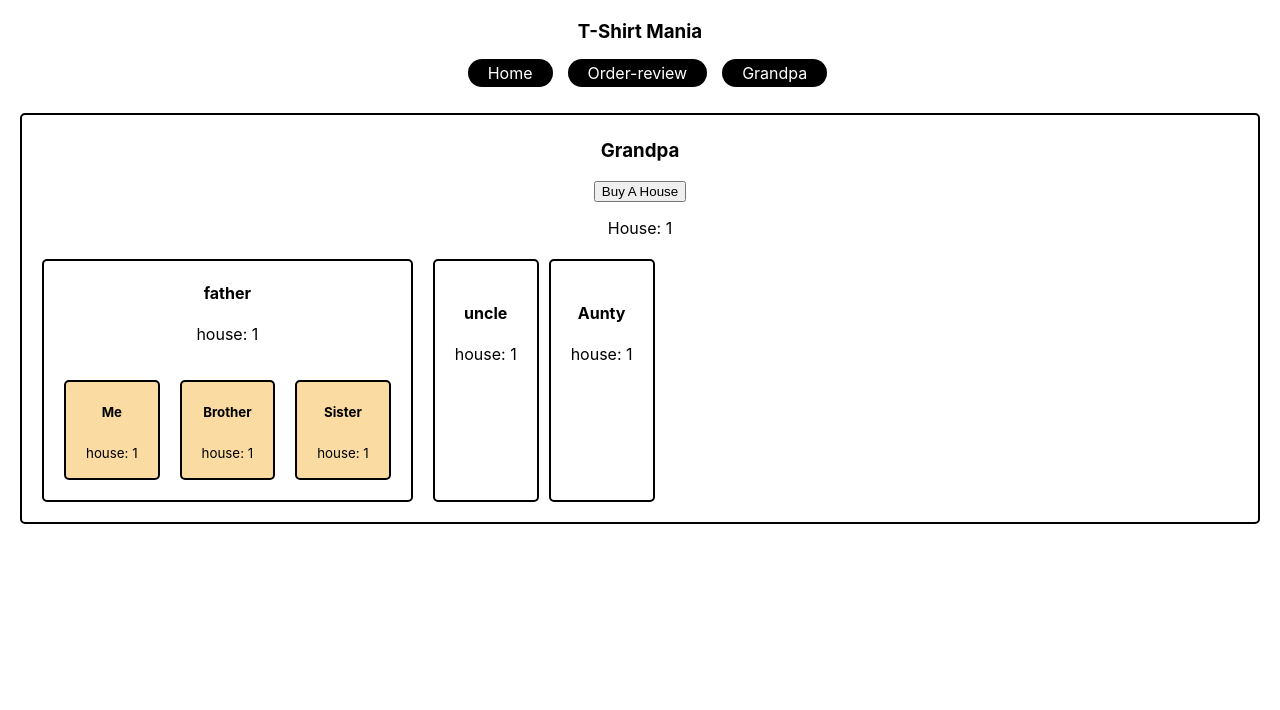
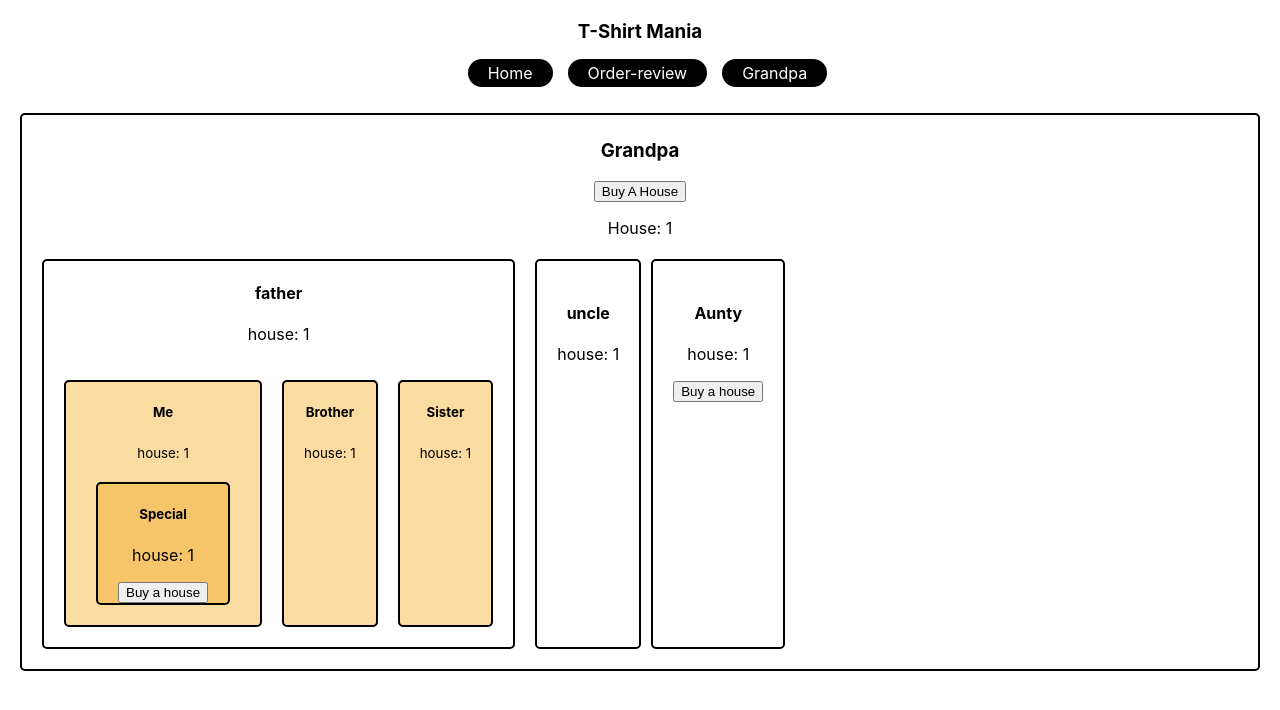
Before and after one commit to 665-stack/tshirt-mania, a React (Create React App) app: page /grandpa in a window 1280 px wide. Shown: the top 710 px of the page. Built offline with nearby package versions, Linux system fonts and the light colour scheme.

Commit message:
explore more context api's functionality

```diff
--- a/src/Components/Aunty/Aunty.js
+++ b/src/Components/Aunty/Aunty.js
@@ -1,10 +1,16 @@
-import React from 'react';
+import React, { useContext } from 'react';
+import { RingContext } from '../Grandpa/Grandpa';
 import './Aunty.css'
-const Aunty = ({ house }) => {
+const Aunty = () => {
+    const [house, setHouse] = useContext(RingContext)
+    const handleHouseIncrease = () => {
+        setHouse(house + 1)
+    }
     return (
         <div className='aunty'>
             <h4>Aunty</h4>
             <p>house: {house}</p>
+            <button onClick={handleHouseIncrease}>Buy a house</button>
         </div>
     );
 };
--- a/src/Components/Father/Father.js
+++ b/src/Components/Father/Father.js
@@ -4,13 +4,13 @@ import Brother from '../Brother/Brother';
 import Myself from '../Myself/Myself';
 import Sister from '../Sister/Sister';
 
-const Father = ({ house }) => {
+const Father = ({ house, ornament }) => {
     return (
         <div className='father'>
             <h4>father</h4>
             <p>house: {house}</p>
             <div className='fathers-children'>
-                <Myself house={house}></Myself>
+                <Myself house={house} ornament={ornament}></Myself>
                 <Brother house={house}></Brother>
                 <Sister house={house}></Sister>
             </div>
--- a/src/Components/Grandpa/Grandpa.js
+++ b/src/Components/Grandpa/Grandpa.js
@@ -1,20 +1,34 @@
-import React, { useState } from 'react';
+import React, { createContext, useState } from 'react';
 import Aunty from '../Aunty/Aunty';
 import Father from '../Father/Father';
 import Uncle from '../Uncle/Uncle';
 import './Grandpa.css'
+/*
+How to use context api step by step?
+1. call createContext with default value
+2. set a variable of the context with uppercase
+3. Make sure you export the context to use it in other places
+4. Wrap your child content using Context Provider. example: RingContext.Provider
+5. Provide a value
+6. to consume the context from child component
+7. useContext hook and you will you need to pass the contextName
+ */
 
-
+// context api
+export const RingContext = createContext('')
 
 
 const Grandpa = () => {
     // akhane grandpa er house(dynamic) gulo  jodi tar chelemeye der shegulo dite chai. taile props er maddome send korte pari.
     const [house, setHouse] = useState(1);
+    // akhane grandpa er kace akta diamond ring ace. akhon she jodi amr special jon ke direct dite cai taile normal system unujanyi parbe na. because props drilling kore jete hove. mane father > myself > special ababe dite hobe. But grandpa cacce direct special ke dite.
+    const ornament = 'Diamond Ring';
     const handleBuyAHouse = () => {
         const newHouseCount = house + 1;
         setHouse(newHouseCount)
     }
     return (
+        <RingContext.Provider value={[house, setHouse]}>
             <div className='grandpa'>
                 <h3>Grandpa</h3>
                 <button onClick={handleBuyAHouse}>Buy A House</button>
@@ -26,6 +40,7 @@ const Grandpa = () => {
                 </div>
 
             </div>
+        </RingContext.Provider>
     );
 };
 
--- a/src/Components/Myself/Myself.js
+++ b/src/Components/Myself/Myself.js
@@ -1,11 +1,12 @@
 import React from 'react';
+import Special from '../Special/Special';
 
-const Myself = ({ house }) => {
+const Myself = ({ house, ornament }) => {
     return (
         <div>
             <h5>Me</h5>
             <p><small>house: {house}</small></p>
-
+            <Special house={house}></Special>
         </div>
     );
 };
--- /dev/null
+++ b/src/Components/Special/Special.js
@@ -0,0 +1,16 @@
+import React, { useContext } from 'react';
+import { RingContext } from '../Grandpa/Grandpa';
+import './Special.css'
+const Special = () => {
+
+    const [house, setHouse] = useContext(RingContext)
+    return (
+        <div>
+            <h5>Special</h5>
+            <p>house: {house}</p>
+            <button onClick={() => setHouse(house + 1)}>Buy a house</button>
+        </div>
+    );
+};
+
+export default Special;
```
Also changed, not shown: src/Components/Special/Special.css (added). Lines whose indentation alone changed are shown as unchanged.
